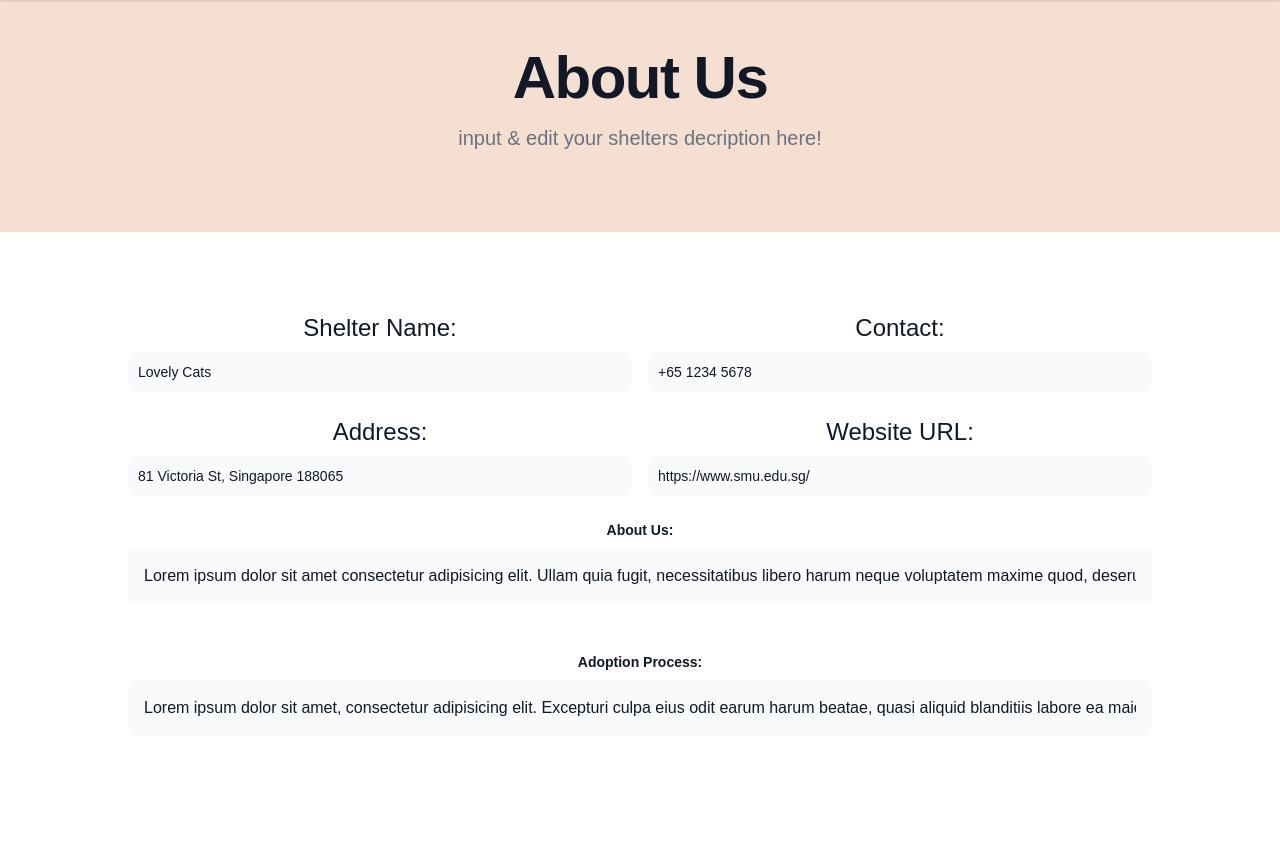
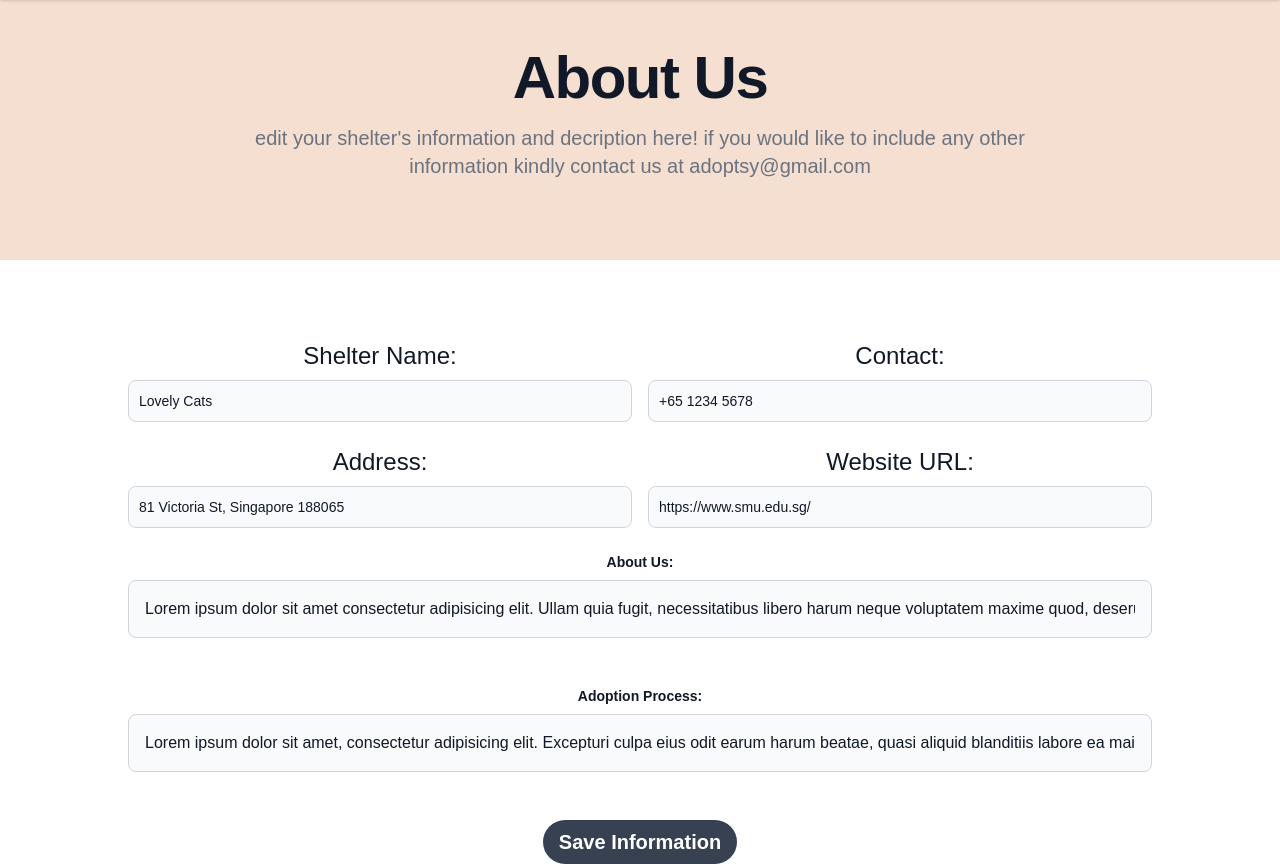
Before and after one commit to noviaantony/adoptimize, a React (Create React App) app in the folder client/: page /AboutUs in a window 1280 px wide. Shown: the part 160-1024 px from the top of the page. Before the commit the page ends 944 px from the top, so only its background shows below. Built offline with nearby package versions, Linux system fonts and the light colour scheme.

Commit message:
style: Complete about us section with styling

```diff
--- a/client/src/index.css
+++ b/client/src/index.css
@@ -33,46 +33,3 @@ body {
   font-size: 14px;
   font-weight: 600;
 }
-
-
-.title {
-  text-align: center;
-  font-size: 26px;
-  margin-bottom: 30px;
-}
-
-table {
-  border-collapse: collapse;
-  width: 100%;
-}
-
-tr th {
-  font-size: 18px;
-  padding: 12px;
-  border: 1px solid #eeeeee;
-  text-align: left;
-  background-color: rgba(217, 221, 146, 0.2);
-}
-
-tr td {
-  border: 1px solid #eeeeee;
-  text-align: left;
-}
-
-input {
-  font-size: 16px;
-  background-color: transparent;
-  border: none;
-  width: 91%;
-  padding: 12px 12px;
-  font-family: 'Poppins', sans-serif;
-}
-
-input:hover {
-  background-color: #fffaf3;
-}
-
-input:focus {
-  outline: 1px solid #ccc;
-  border: 1px solid #ccc;
-}
--- a/client/src/screens/AboutUs.jsx
+++ b/client/src/screens/AboutUs.jsx
@@ -6,9 +6,27 @@ import EditableTable2 from '../components/aboutus/EditableTable2'
 const AboutUs = () => {
   return (
     <div>
-      <Header Title="About Us" Description = "input & edit your shelters decription here!"/>
+      <Header Title="About Us" Description = "edit your shelter's information and decription here! if you would like to include any other information kindly contact us at adoptsy@gmail.com"/>
       {/* <EditableTable/> */}
       <EditableTable2/>
+      <button class="bg-gray-700 hover:bg-gray-500 focus:bg-white focus:text-gray-500 transition duration-300 text-white font-bold py-2 px-4 rounded-full font-nunito text-xl px-10 py-2">
+        Save Information
+      </button>
+      {/* <button
+                className="hover:bg-primary-500 focus:bg-primary-700 focus:text-gray-200 focus:shadow-outline focus:outline-none transition duration-300
+                px-7 py-2 w-full text-center rounded-md block sm:w-auto font-bold bg-gray-700 text-white hover:text-primary-700"
+                type="button"
+              >
+                Save Questions
+              </button>
+              <button
+                className="hover:bg-primary-500 focus:bg-primary-700  focus:shadow-outline focus:outline-none transition duration-300
+                px-7 py-2 w-full bg-white text-center rounded-md block sm:w-auto font-bold text-gray-700 hover:text-primary-700"
+
+                type="button"
+              >
+                Add Question
+              </button> */}
     </div>
   )
 }
```
